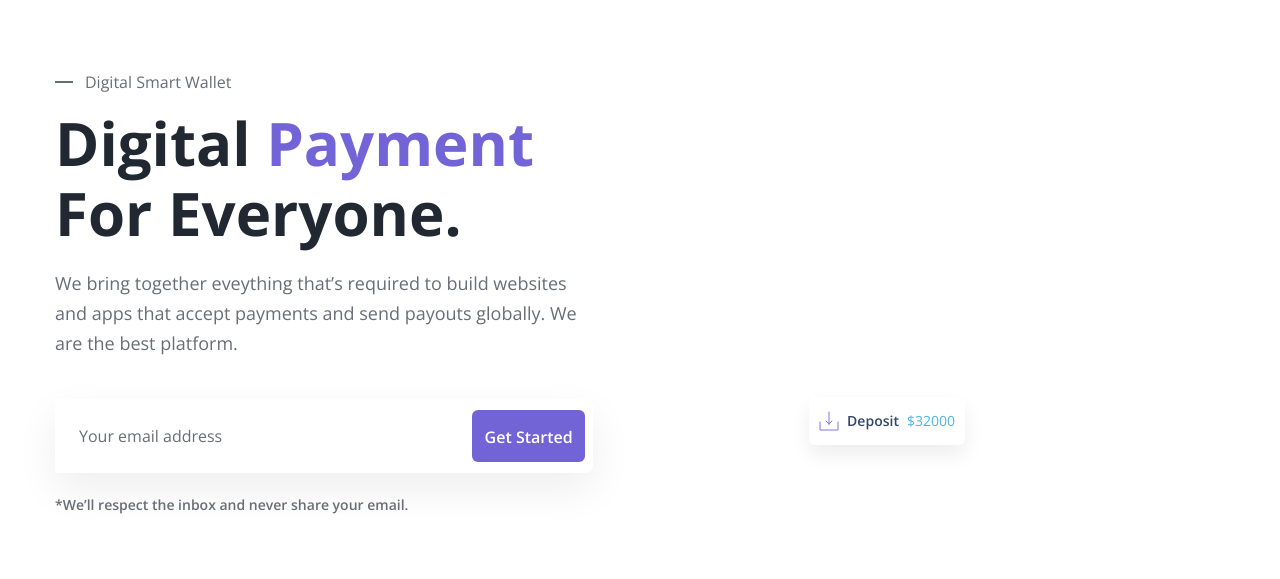
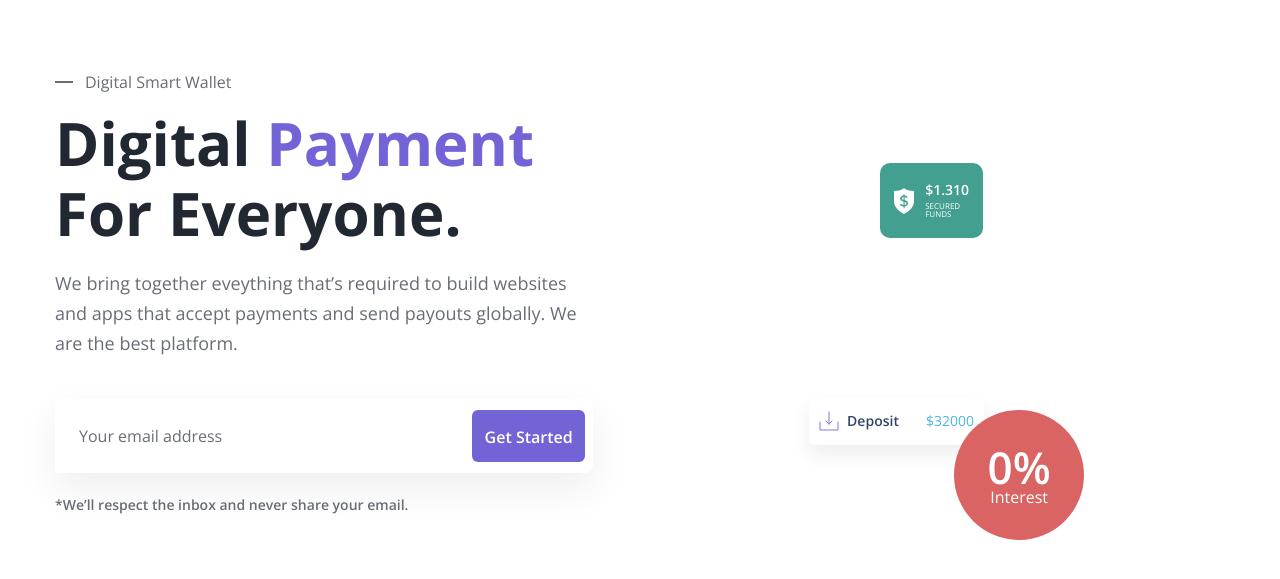
Before and after one commit to dunglh-it/f8-project-07, a plain HTML site: page index.html in a window 1280 px wide. Shown: the part 101-680 px from the top of the page. Drawn offline with nearby package versions, Linux system fonts and the light colour scheme.

Commit message:
Finish Hero

```diff
--- a/assets/css/style.css
+++ b/assets/css/style.css
@@ -245,6 +245,7 @@ a {
     display: flex;
     align-items: center;
     justify-content: space-between;
+    width: 175px;
     padding: 14px 10px;
     border-radius: 6px;
     background-color: #FFF;
@@ -271,3 +272,58 @@ a {
     line-height: 1;
     color: #4AB5E3;
 }
+
+.hero-interest__inner {
+    position: absolute;
+    display: flex;
+    align-items: center;
+    justify-content: center;
+    flex-direction: column;
+    top: 126px;
+    right: -175px;
+    width: 130px;
+    height: 130px;
+    border-radius: 50%;
+    background-color: #DA6464;
+    color: #fff;
+}
+
+.interest-percent {
+    font-size: 4.4rem;
+    font-weight: 600;
+}
+
+.interest-name {
+    font-size: 1.6rem;
+    font-weight: 400;
+}
+
+.hero-secured__inner {
+    position: absolute;
+    bottom: 62px;
+    right: -74px;
+    display: flex;
+    align-items: center;
+    justify-content: space-between;
+    padding: 20px 14px;
+    background-color: #439F90;
+    border-radius: 10px;
+    color: #fff;
+}
+
+.secured-desc {
+    margin-left: 11px;
+}
+
+.secured-desc__price {
+    font-size: 1.4rem;
+    font-weight: 600;
+    line-height: 1;
+}
+
+.secured-desc__name {
+    margin-top: 5px;
+    font-size: 0.8rem;
+    font-weight: 400;
+    line-height: 1;
+}
--- a/index.html
+++ b/index.html
@@ -99,14 +99,32 @@
                     <!-- Hero Media -->
                     <div class="hero__media">
                         <div class="hero__media-wrap">
+                            <!-- Mobile Icon -->
                             <img src="./assets/icon/moblie-icon-1.svg" alt="" class="hero__media-img">
 
+                            <!-- Deposit -->
                             <div class="hero-deposit__inner">
                                 <div class="deposit-desc">
                                     <img src="./assets/icon/download.svg" alt="" class="deposit-desc__img">
                                     <p class="deposit-desc__name">Deposit</p>
                                 </div>
                                 <p class="deposit-price">$32000</p>
+                            </div>
+
+                            <!-- Interest -->
+                            <div class="hero-interest__inner">
+                                <p class="interest-percent">0%</p>
+                                <p class="interest-name">Interest</p>
+                            </div>
+
+                            <!-- Secured -->
+                            <div class="hero-secured__inner">
+                                <img src="./assets/icon/dollar.svg" alt="" class="secured-img">
+
+                                <div class="secured-desc">
+                                    <p class="secured-desc__price">$1.310</p>
+                                    <p class="secured-desc__name">SECURED FUNDS</p>
+                                </div>
                             </div>
                         </div>
                     </div>
```
Also changed, not shown: assets/icon/dollar.svg (added).
